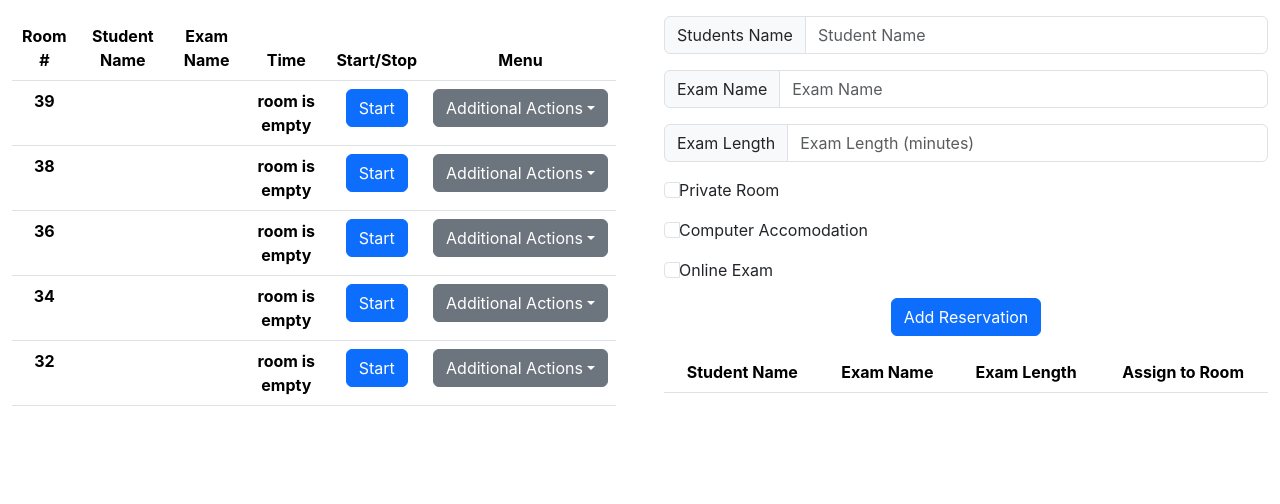
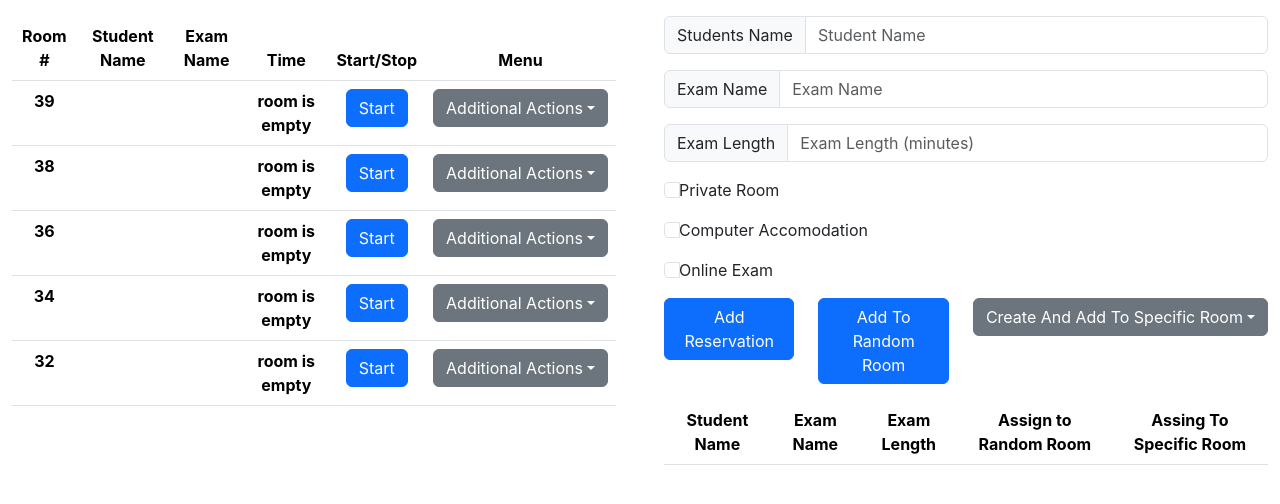
Before and after one commit to samcb234/RoomTimer, a React (Create React App) app in the folder drc-timer/: page / in a window 1280 px wide. Shown: the top 504 px of the page. Built offline with nearby package versions, Linux system fonts and the light colour scheme.

Commit message:
can now assign reservations to specific rooms

```diff
--- a/drc-timer/src/Layout/AddResForm/AddResForm.tsx
+++ b/drc-timer/src/Layout/AddResForm/AddResForm.tsx
@@ -1,7 +1,9 @@
 import { useState } from "react"
 import Reservation from "../../models/Reservation"
+import Room from "../../models/Room"
+import {AddToSpecificRoomButton } from "../../utils/AddToSpecificRoomButton/AddToSpecificRoomButton"
 
-export const AddResForm: React.FC<{ addReservation: any }> = (props) => {
+export const AddResForm: React.FC<{ addReservation: any, addDirectToRandomRoom: any, availableRooms: Room[], updateAvailableRooms: any }> = (props) => {
     const [name, setName] = useState('')
     const [examName, setExamName] = useState('')
     const [totalTimeOnExam, setTotalTimeOnExam] = useState(0)
@@ -9,10 +11,36 @@ export const AddResForm: React.FC<{ addReservation: any }> = (props) => {
     const [computerNeeded, setComputerNeeded] = useState(false)
     const [onlineExam, setOnlineExam] = useState(false)
 
+
     function addRes() {
         const res: Reservation = new Reservation(name, examName, null, totalTimeOnExam * 60,
             privateRoom, computerNeeded, onlineExam)
         props.addReservation(res)
+        resetForm()
+    }
+
+    function addDirectToSpecificRoom(room: Room) {
+        if(room.available && (room.reservation === null || room.reservation === undefined)){
+            const computerCheck: boolean = computerNeeded ? room.hasComputer : true
+            const privateRoomCheck: boolean = privateRoom? room.privateRoom : true
+
+            if(computerCheck && privateRoomCheck){
+                room.reservation = new Reservation(name, examName, null, totalTimeOnExam * 60,
+                    privateRoom, computerCheck, onlineExam)
+            }
+
+            resetForm()
+            props.updateAvailableRooms()
+        }
+    }
+
+    function addDirectToRandomRoom(){
+        props.addDirectToRandomRoom(new Reservation(name, examName, null,
+            totalTimeOnExam * 60, privateRoom, computerNeeded, onlineExam))
+        resetForm()
+    }
+
+    function resetForm(){
         setName('')
         setExamName('')
         setTotalTimeOnExam(0)
@@ -20,42 +48,53 @@ export const AddResForm: React.FC<{ addReservation: any }> = (props) => {
         setComputerNeeded(false)
         setOnlineExam(false)
     }
+
     return (
         <div className="container mt-3">
             <div className="input-group mb-3">
                 <span className="input-group-text" id="basic-addon1">Students Name</span>
                 <input type="text" className="form-control" placeholder="Student Name" aria-label="Username" aria-describedby="basic-addon1"
-                value={name} onChange={e => setName(e.target.value)} />
+                    value={name} onChange={e => setName(e.target.value)} />
             </div>
             <div className="input-group mb-3">
                 <span className="input-group-text" id="basic-addon2">Exam Name</span>
                 <input type="text" className="form-control" placeholder="Exam Name" aria-label="Username" aria-describedby="basic-addon2"
-                value={examName} onChange={e => setExamName(e.target.value)}/>
+                    value={examName} onChange={e => setExamName(e.target.value)} />
             </div>
             <div className="input-group mb-3">
                 <span className="input-group-text" id="basic-addon2">Exam Length</span>
                 <input type="number" className="form-control" placeholder="Exam Length (minutes)" aria-label="Username" aria-describedby="basic-addon2"
-                value={totalTimeOnExam === 0 ? '': totalTimeOnExam} onChange={e => setTotalTimeOnExam(Number(e.target.value))}/>
+                    value={totalTimeOnExam === 0 ? '' : totalTimeOnExam} onChange={e => setTotalTimeOnExam(Number(e.target.value))} />
             </div>
             <div className="input-group mb-3">
-                <input className="form-check-input" type="checkbox" value="" onClick={()=>setPrivateRoom(!privateRoom)}/>
+                <input className="form-check-input" type="checkbox" value="" onClick={() => setPrivateRoom(!privateRoom)} />
                 <label className="form-check-label">
-                     Private Room
+                    Private Room
                 </label>
             </div>
             <div className="input-group mb-3">
-                <input className="form-check-input" type="checkbox" value="" onClick={()=>setComputerNeeded(!computerNeeded)}/>
+                <input className="form-check-input" type="checkbox" value="" onClick={() => setComputerNeeded(!computerNeeded)} />
                 <label className="form-check-label">
-                     Computer Accomodation
+                    Computer Accomodation
                 </label>
             </div>
             <div className="input-group mb-3">
-                <input className="form-check-input" type="checkbox" value="" onClick={()=>{setOnlineExam(!onlineExam)}}/>
+                <input className="form-check-input" type="checkbox" value="" onClick={() => { setOnlineExam(!onlineExam) }} />
                 <label className="form-check-label">
-                     Online Exam
+                    Online Exam
                 </label>
             </div>
-            <button className="btn btn-primary" onClick={() => addRes()}>Add Reservation</button>
+            <div className="row">
+                <div className="col">
+                    <button className="btn btn-primary" onClick={() => addRes()}>Add Reservation</button>
+                </div>
+                <div className="col">
+                    <button className="btn btn-primary" onClick={()=>addDirectToRandomRoom()}>Add To Random Room</button>
+                </div>
+                <div className="col">
+                    <AddToSpecificRoomButton rooms={props.availableRooms} assign={addDirectToSpecificRoom} buttonString="Create And Add To Specific Room"/>
+                </div>
+            </div>
         </div>
     )
 }
--- a/drc-timer/src/Layout/Homepage/Homepage.tsx
+++ b/drc-timer/src/Layout/Homepage/Homepage.tsx
@@ -11,6 +11,9 @@ export const Homepage = ()=>{
 
     const roomNames: string[] = ["39", '38', '36', '34', '32']
     const [rooms, setRooms] = useState<Room[]>([])
+    const [availableRooms, setAvailableRooms] = useState<Room[]>([])
+
+    const [updateAvailableRooms, setUpdateAvailableRooms] = useState(true)
 
     const [newRes, setNewRes] = useState<Reservation>()
 
@@ -36,7 +39,13 @@ export const Homepage = ()=>{
             setRooms(newRooms)
         }
         setUpRooms()
+        setUpdateAvailableRooms(!updateAvailableRooms)
     }, [])
+
+
+    useEffect(() => {
+        setAvailableRooms(rooms.filter(room => {return room.available && (room.reservation === undefined || room.reservation === null)}))
+    }, [updateAvailableRooms])
 
     function addReservation(res: Reservation){
         setNewRes(res)
@@ -59,23 +68,42 @@ export const Homepage = ()=>{
         return (name !== res.name) || (examName !== res.examName)
     }
 
-    function assignToRoom(res: Reservation){
+    function assignToRandomRoom(res: Reservation){
         const validRooms: Room[] = rooms.filter((room)=>validRoomCheck(res, room))
         if(validRooms.length >= 1){
             const room = validRooms[0]
             room.reservation = res
-            setReservations(reservations.filter((reservation)=>resFilter(res.name, res.examName, reservation)))
+            updateResQueue(res)
+            setUpdateAvailableRooms(!updateAvailableRooms)
         }
+    }
+
+    function assignToSpecificRoom(res: Reservation, room: Room){
+        if(room.available && (room.reservation === undefined || room.reservation === null)){
+            room.reservation = res
+            updateResQueue(res)
+            setUpdateAvailableRooms(!updateAvailableRooms)
+        }
+    }
+
+    function updateResQueue(res: Reservation){
+        setReservations(reservations.filter((reservation)=>resFilter(res.name, res.examName, reservation)))
+        setUpdateAvailableRooms(!updateAvailableRooms)
+    }
+
+    function startRoomUpdate(){
+        setUpdateAvailableRooms(!updateAvailableRooms)
     }
 
     return(
         <div className='row'>
         <div className='col'>
-          <RoomTable rooms={rooms}moveResToQueue={addReservation}/>
+          <RoomTable rooms={rooms}moveResToQueue={addReservation} updateAvailableRooms={startRoomUpdate}/>
         </div>
         <div className='col'>
-            <AddResForm addReservation={addReservation}/>
-          <ReservationTable reservations={reservations} assign={assignToRoom}/>
+            <AddResForm addReservation={addReservation} addDirectToRandomRoom={assignToRandomRoom} availableRooms={availableRooms} updateAvailableRooms={startRoomUpdate}/>
+          <ReservationTable reservations={reservations} assign={assignToRandomRoom} assignToSpecificRoom={assignToSpecificRoom}
+          rooms={availableRooms}/>
         </div>
       </div>
     )
--- a/drc-timer/src/Layout/ReservationTable/ReservationRow.tsx
+++ b/drc-timer/src/Layout/ReservationTable/ReservationRow.tsx
@@ -1,6 +1,12 @@
 import Reservation from "../../models/Reservation";
+import Room from "../../models/Room";
+import { AddToSpecificRoomButton } from "../../utils/AddToSpecificRoomButton/AddToSpecificRoomButton";
 
-export const ReservationRow: React.FC<{reservation: Reservation, assign:any}> = (props) =>{
+export const ReservationRow: React.FC<{reservation: Reservation, assignToRandomRoom:any, assignToSpecificRoom:any, rooms: Room[]}> = (props) =>{
+
+    function addResToSpecificRoom(room: Room){
+        props.assignToSpecificRoom(props.reservation, room)
+    }
     return(
         <tr>
             <th scope="row">
@@ -13,7 +19,10 @@ export const ReservationRow: React.FC<{reservation: Reservation, assign:any}> =
                 {props.reservation.timeCheckString()}
             </th>
             <th>
-                <button className="btn btn-primary" onClick={()=>props.assign(props.reservation)}>Assign To Room</button>
+                <button className="btn btn-primary" onClick={()=>props.assignToRandomRoom(props.reservation)}>Assign To Room</button>
+            </th>
+            <th>
+                <AddToSpecificRoomButton rooms={props.rooms} assign={addResToSpecificRoom} buttonString="assign to specific room"/>
             </th>
         </tr>
     )
--- a/drc-timer/src/Layout/ReservationTable/ReservationTable.tsx
+++ b/drc-timer/src/Layout/ReservationTable/ReservationTable.tsx
@@ -1,8 +1,9 @@
 import { useEffect, useState } from "react"
 import Reservation from "../../models/Reservation"
 import { ReservationRow } from "./ReservationRow"
+import Room from "../../models/Room"
 
-export const ReservationTable: React.FC<{reservations: Reservation[], assign:any}> = (props)=>{
+export const ReservationTable: React.FC<{reservations: Reservation[], assign:any, assignToSpecificRoom: any, rooms: Room[]}> = (props)=>{
 
 
     return(
@@ -20,13 +21,17 @@ export const ReservationTable: React.FC<{reservations: Reservation[], assign:any
                             Exam Length
                         </th>
                         <th scope="col">
-                            Assign to Room
+                            Assign to Random Room
+                        </th>
+                        <th scope="col">
+                            Assing To Specific Room
                         </th>
                     </tr>
                 </thead>
                 <tbody>
                     {props.reservations.map(reservation =>(
-                        <ReservationRow reservation={reservation} assign={props.assign}/>
+                        <ReservationRow reservation={reservation} assignToRandomRoom={props.assign} assignToSpecificRoom={props.assignToSpecificRoom}
+                        rooms={props.rooms}/>
                     ))}
                 </tbody>
             </table>
--- a/drc-timer/src/Layout/RoomTable/RoomRow.tsx
+++ b/drc-timer/src/Layout/RoomTable/RoomRow.tsx
@@ -3,7 +3,7 @@ import Room from "../../models/Room";
 import Reservation from "../../models/Reservation";
 import { formatTime } from "../../utils/formatTime";
 
-export const RoomRow: React.FC<{ room: Room, moveResToQueue: any }> = (props) => {
+export const RoomRow: React.FC<{ room: Room, moveResToQueue: any, updateAvailableRooms: any }> = (props) => {
     const [runTimer, setRunTimer] = useState(false)
     const [displayString, setDisplayString] = useState('room is empty')
     const [rowColor, setRowColor] = useState('')
@@ -71,12 +71,14 @@ export const RoomRow: React.FC<{ room: Room, moveResToQueue: any }> = (props) =>
 
     function emptyRoom(){
         props.room.reservation = null
+        props.updateAvailableRooms()
         setRunTimer(false)
     }
 
     function changeRoomAvailability(){
         props.room.updateAvailability()
         setAvailable(!available)
+        props.updateAvailableRooms()
     }
 
     function moveResToQueue(){
@@ -85,6 +87,7 @@ export const RoomRow: React.FC<{ room: Room, moveResToQueue: any }> = (props) =>
             setRunTimer(false)
             props.moveResToQueue(props.room.reservation)
             props.room.reservation = null
+            props.updateAvailableRooms()
         }
     }
 
--- a/drc-timer/src/Layout/RoomTable/RoomTable.tsx
+++ b/drc-timer/src/Layout/RoomTable/RoomTable.tsx
@@ -1,7 +1,7 @@
 import Room from "../../models/Room"
 import { RoomRow } from "./RoomRow"
 
-export const RoomTable: React.FC<{rooms: Room[], moveResToQueue: any}> = (props)=>{
+export const RoomTable: React.FC<{rooms: Room[], moveResToQueue: any, updateAvailableRooms: any}> = (props)=>{
 
     return(
         <div className="container mt-3">
@@ -30,7 +30,7 @@ export const RoomTable: React.FC<{rooms: Room[], moveResToQueue: any}> = (props)
                 </thead>
                 <tbody>
                     {props.rooms.map(room =>(
-                        <RoomRow room={room} moveResToQueue={props.moveResToQueue}/>
+                        <RoomRow room={room} moveResToQueue={props.moveResToQueue} updateAvailableRooms={props.updateAvailableRooms}/>
                     ))}
                 </tbody>
             </table>
--- /dev/null
+++ b/drc-timer/src/utils/AddToSpecificRoomButton/AddToSpecificRoomButton.tsx
@@ -0,0 +1,16 @@
+import Room from "../../models/Room";
+
+export const AddToSpecificRoomButton: React.FC<{ rooms: Room[], assign: any, buttonString: string}> = (props) => {
+    return (
+        <div className="dropdown">
+            <button className="btn btn-secondary dropdown-toggle" type="button" data-bs-toggle="dropdown" aria-expanded="false">
+                {props.buttonString}
+            </button>
+            <ul className="dropdown-menu">
+                {props.rooms.map(room => (
+                    <li><a className="dropdown-item" href="#" onClick={()=>props.assign(room)}>{room.name}</a></li>
+                ))}
+            </ul>
+        </div>
+    )
+}
```
